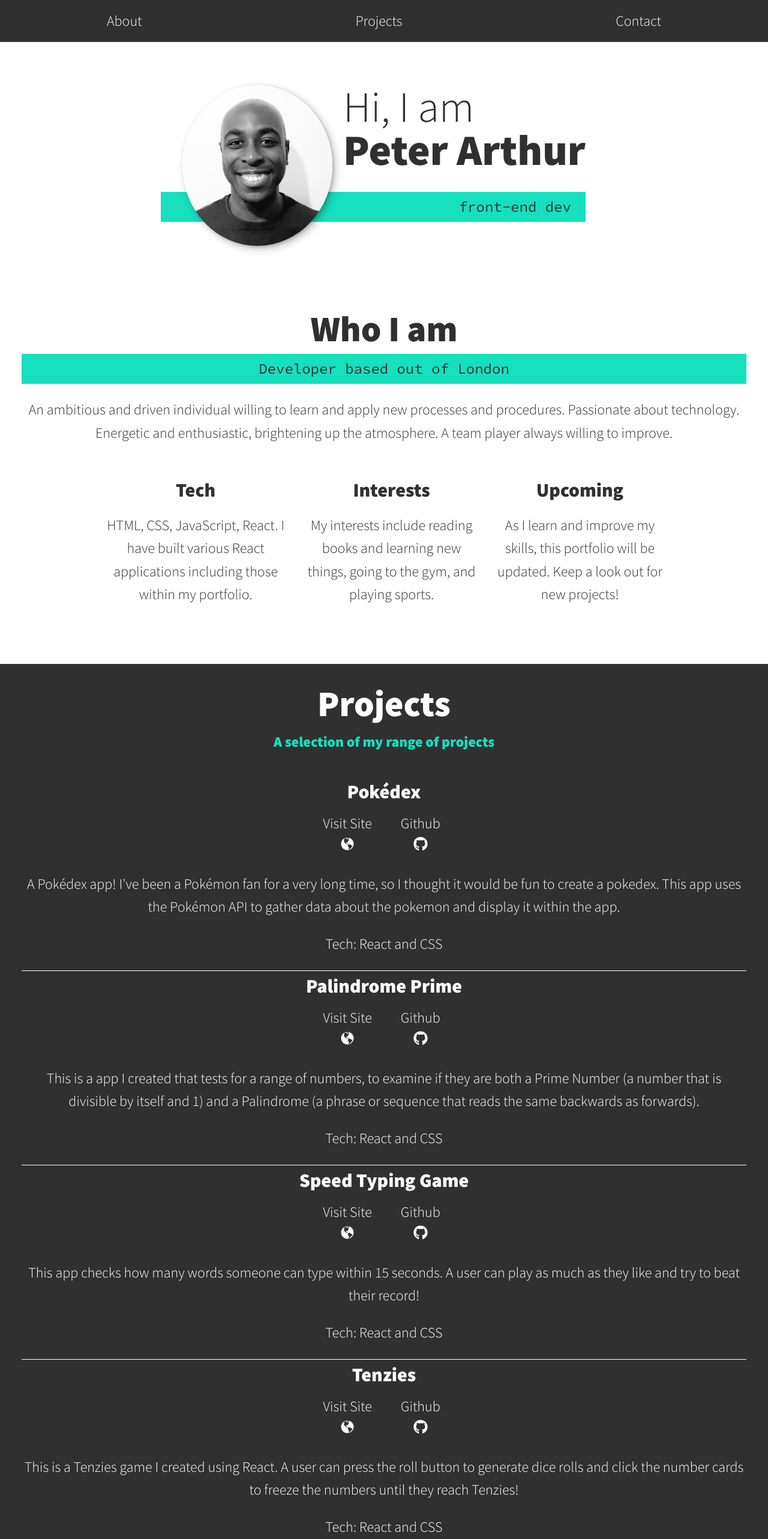
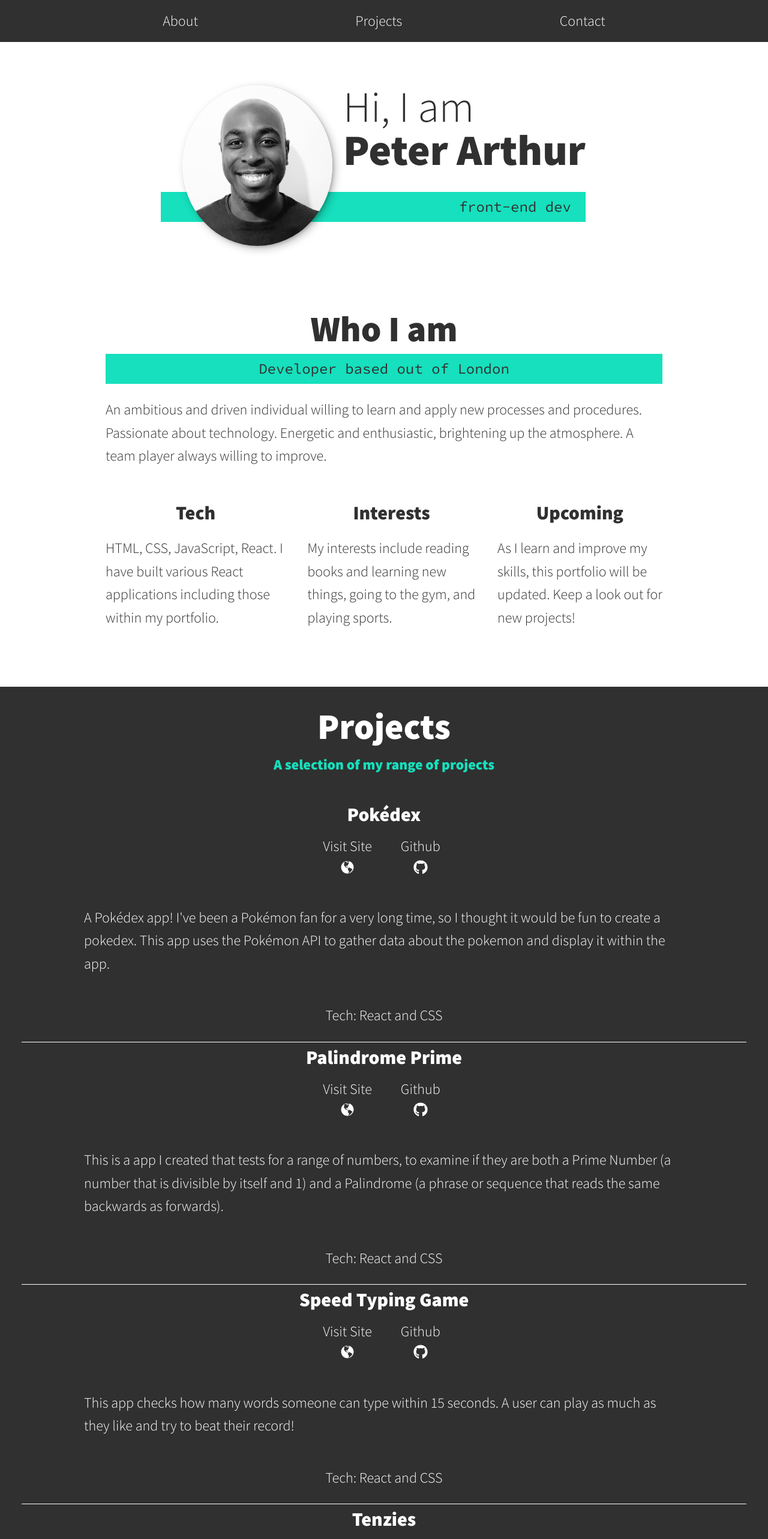
Before and after one commit to prra-codes/peter-arthur-portfolio, a React (Create React App) app: page / in a window 1280 px wide. Shown: the top 2566 px of the page at 60% size. Built offline with nearby package versions, Linux system fonts and the light colour scheme.

Commit message:
adjusting margins and layout

```diff
--- a/src/App.js
+++ b/src/App.js
@@ -7,6 +7,8 @@ import { GoGlobe } from "react-icons/go";
 function App() {
   return (
     <div>
+      <div className="dark-background">
+        <div className="max-width-1000 margin-auto">
           <nav>
             <ul className="nav_list">
               <li className="nav_item">
@@ -20,6 +22,8 @@ function App() {
               </li>
             </ul>
           </nav>
+        </div>
+      </div>
 
       {/* Introduction */}
 
@@ -39,7 +43,11 @@ function App() {
 
       {/* About me */}
 
-      <section className="about-background about-me-intro" id="about">
+      <div className="center-section">
+        <section
+          className="about-background about-me-intro max-width-1000"
+          id="about"
+        >
           <h2 className="center">Who I am</h2>
           <p className="section__subtitle section__subtitle--about center more-space">
             Developer based out of London
@@ -47,33 +55,34 @@ function App() {
           <div className="about-me__body">
             <p>
               An ambitious and driven individual willing to learn and apply new
-            processes and procedures. Passionate about technology. Energetic and
-            enthusiastic, brightening up the atmosphere. A team player always
-            willing to improve.
+              processes and procedures. Passionate about technology. Energetic
+              and enthusiastic, brightening up the atmosphere. A team player
+              always willing to improve.
             </p>
           </div>
         </section>
+      </div>
 
       {/* My services */}
 
       <section className="my-services">
         <div className="services">
           <div className="service">
-            <h3 className="secondary-title">Tech</h3>
+            <h3 className="secondary-title text-align-center">Tech</h3>
             <p>
               HTML, CSS, JavaScript, React. I have built various React
               applications including those within my portfolio.
             </p>
           </div>{" "}
           <div className="service">
-            <h3 className="secondary-title">Interests</h3>
+            <h3 className="secondary-title  text-align-center">Interests</h3>
             <p>
               My interests include reading books and learning new things, going
               to the gym, and playing sports.{" "}
             </p>
           </div>{" "}
           <div className="service">
-            <h3 className="secondary-title">Upcoming</h3>
+            <h3 className="secondary-title  text-align-center">Upcoming</h3>
 
             <p>
               As I learn and improve my skills, this portfolio will be updated.
@@ -119,12 +128,14 @@ function App() {
                 </a>
               </li>
             </ul>
-            <p>
-              A Pokédex app! I've been a Pokémon fan for a very long time, so I
-              thought it would be fun to create a pokedex. This app uses the
-              Pokémon API to gather data about the pokemon and display it within
-              the app.
+            <div className="center-section">
+              <p className="text-align-start max-width-1000">
+                A Pokédex app! I've been a Pokémon fan for a very long time, so
+                I thought it would be fun to create a pokedex. This app uses the
+                Pokémon API to gather data about the pokemon and display it
+                within the app.
               </p>
+            </div>
             <p>Tech: React and CSS</p>
           </div>
           <div className="portfolio-item">
@@ -155,13 +166,14 @@ function App() {
                 </a>
               </li>
             </ul>
-
-            <p>
+            <div className="center-section">
+              <p className="text-align-start max-width-1000">
                 This is a app I created that tests for a range of numbers, to
                 examine if they are both a Prime Number (a number that is
-              divisible by itself and 1) and a Palindrome (a phrase or sequence
-              that reads the same backwards as forwards).
+                divisible by itself and 1) and a Palindrome (a phrase or
+                sequence that reads the same backwards as forwards).
               </p>
+            </div>
             <p>Tech: React and CSS</p>
           </div>
           <div className="portfolio-item">
@@ -192,10 +204,13 @@ function App() {
                 </a>
               </li>
             </ul>
-            <p>
-              This app checks how many words someone can type within 15 seconds.
-              A user can play as much as they like and try to beat their record!
+            <div className="center-section">
+              <p className="text-align-start max-width-1000">
+                This app checks how many words someone can type within 15
+                seconds. A user can play as much as they like and try to beat
+                their record!
               </p>
+            </div>
             <p>Tech: React and CSS</p>
           </div>
           <div className="portfolio-item">
@@ -226,12 +241,13 @@ function App() {
                 </a>
               </li>
             </ul>
-
-            <p>
-              This is a Tenzies game I created using React. A user can press the
-              roll button to generate dice rolls and click the number cards to
-              freeze the numbers until they reach Tenzies!
+            <div className="center-section">
+              <p className="text-align-start max-width-1000">
+                This is a Tenzies game I created using React. A user can press
+                the roll button to generate dice rolls and click the number
+                cards to freeze the numbers until they reach Tenzies!
               </p>
+            </div>
 
             <p>Tech: React and CSS</p>
           </div>
@@ -264,11 +280,13 @@ function App() {
               </li>
             </ul>
 
-            <p>
+            <div className="center-section">
+              <p className="text-align-start max-width-1000">
                 Memes are everywhere on the internet, so I knew it would be
                 interesting to build a Meme Generator . A user can type in the
                 text boxes and generate a random meme by clicking on the button.
               </p>
+            </div>
 
             <p>Tech: React and CSS</p>
           </div>
@@ -301,10 +319,12 @@ function App() {
               </li>
             </ul>
 
-            <p>
+            <div className="center-section">
+              <p className="text-align-start max-width-1000">
                 Here is a travel journal app I created, which shows some of my
                 travels abroad!
               </p>
+            </div>
             <p>Tech: React and CSS</p>
           </div>
         </div>
@@ -346,6 +366,7 @@ function App() {
           </li>
         </ul>
       </footer>
+      {/* </div> */}
     </div>
   );
 }
--- a/src/index.css
+++ b/src/index.css
@@ -25,6 +25,27 @@
 
   --bs: 0.25em 0.25em 0.75em rgba(0, 0, 0, 0.25),
     0.125em 0.125em 0.25em rgba(0, 0, 0, 0.15);
+}
+
+.dark-background {
+  background: var(--clr-dark);
+}
+
+.center-section {
+  display: flex;
+  justify-content: center;
+}
+
+.max-width-1000 {
+  max-width: 1000px;
+}
+
+.margin-auto {
+  margin: auto;
+}
+
+.text-align-center {
+  text-align: center;
 }
 
 p {
@@ -65,7 +86,8 @@ body {
 
 .about-me-intro {
   padding: 2em 2em;
-  text-align: center;
+  /* text-align: center; */
+  text-align: start;
 }
 
 .my-projects-section {
@@ -158,8 +180,7 @@ h3 {
 }
 
 .nav_list {
-  background: var(--clr-dark);
-
+  /* background: var(--clr-dark); */
   margin: 0;
   padding: 1rem 0;
   display: flex;
@@ -233,7 +254,8 @@ h3 {
   color: var(--clr-dark);
   background-size: cover;
   background-blend-mode: multiply;
-  text-align: center;
+  /* text-align: center; */
+  text-align: start;
 }
 
 .section__title--services {
@@ -290,6 +312,10 @@ h3 {
 
 .more-space {
   margin-top: 0.5em;
+}
+
+.text-align-start {
+  text-align: start;
 }
 
 /* My Work */
```
Lines whose indentation alone changed are shown as unchanged.
